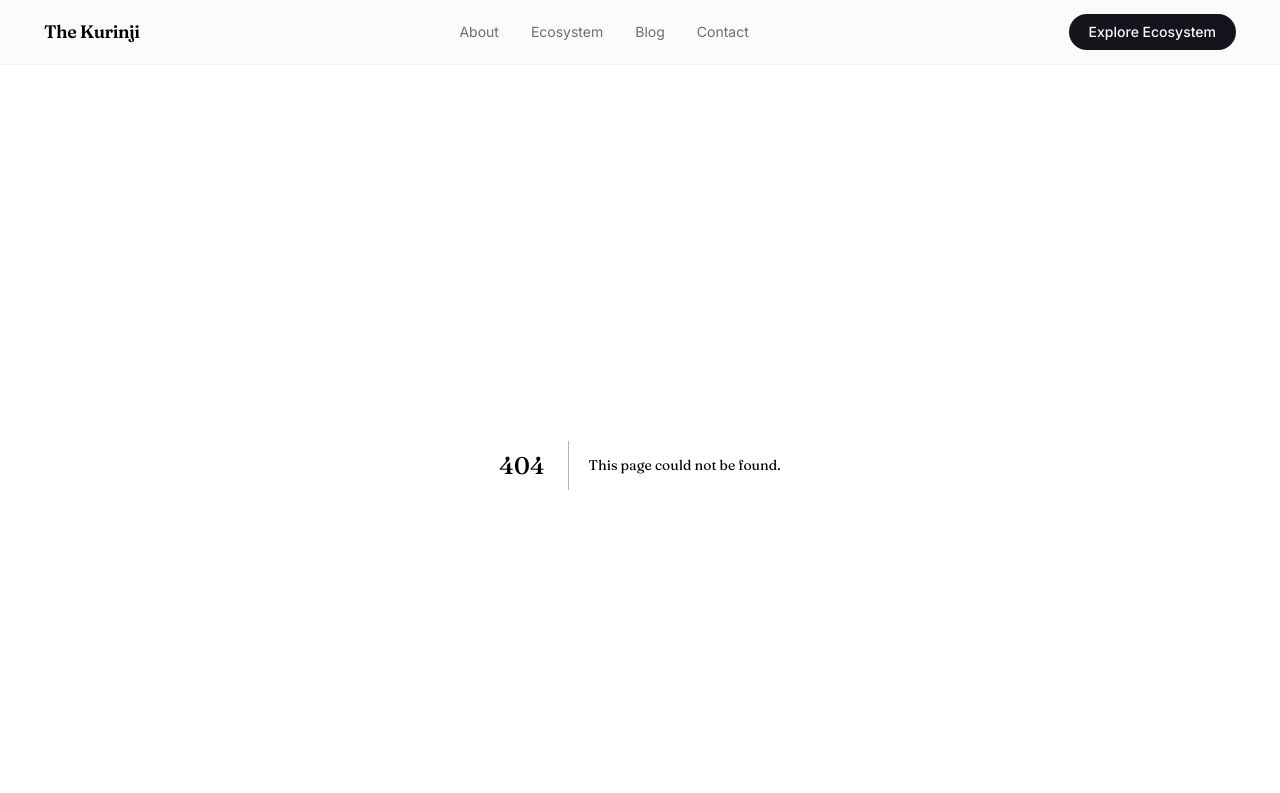
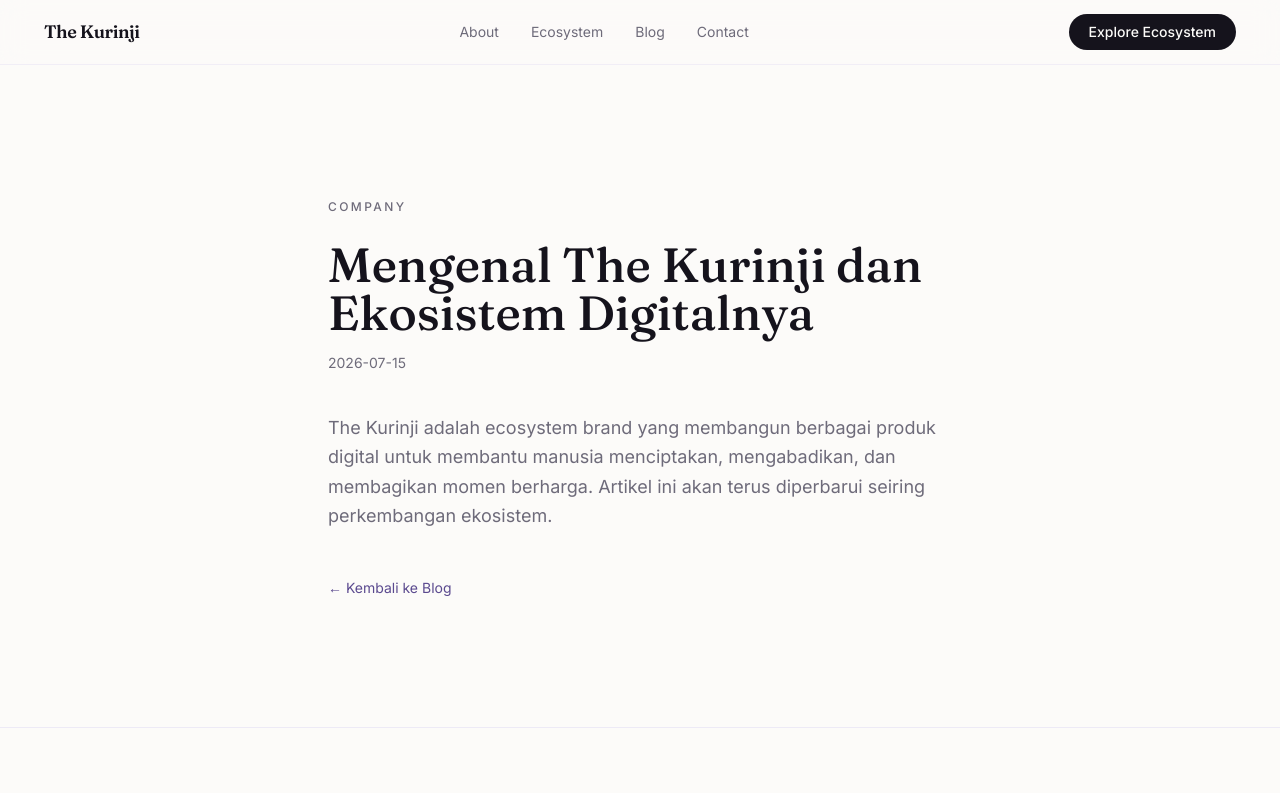
Before and after one commit to thekurinji-ui/kurinji-web, a Next.js app: page /blog/mengenal-the-kurinji in a window 1280 px wide. Before the commit this address had no page. Shown: the top 793 px of the page. Built offline with nearby package versions, Linux system fonts and the light colour scheme.

Commit message:
Create page.tsx

```diff
--- /dev/null
+++ b/src/app/blog/[slug]/page.tsx
@@ -0,0 +1,54 @@
+import type { Metadata } from "next";
+import Link from "next/link";
+import { notFound } from "next/navigation";
+import { getPostBySlug, posts } from "@/config/posts";
+import { buildMetadata } from "@/lib/metadata";
+
+interface PostPageProps {
+  params: { slug: string };
+}
+
+/** Pre-render a page for every post in posts.ts — add a post there, get a page here for free. */
+export function generateStaticParams() {
+  return posts.map((post) => ({ slug: post.slug }));
+}
+
+export function generateMetadata({ params }: PostPageProps): Metadata {
+  const post = getPostBySlug(params.slug);
+  if (!post) return buildMetadata({ title: "Post Not Found", path: "/blog" });
+
+  return buildMetadata({
+    title: post.title,
+    description: post.excerpt,
+    path: `/blog/${post.slug}`,
+  });
+}
+
+export default function BlogPostPage({ params }: PostPageProps) {
+  const post = getPostBySlug(params.slug);
+  if (!post) notFound();
+
+  return (
+    <main>
+      <article className="container max-w-2xl py-24 md:py-32">
+        <span className="text-xs font-medium uppercase tracking-[0.2em] text-muted">
+          {post.category}
+        </span>
+
+        <h1 className="mt-6 font-heading text-4xl font-medium leading-tight md:text-5xl">
+          {post.title}
+        </h1>
+
+        <p className="mt-4 text-sm text-muted">{post.date}</p>
+
+        <div className="mt-10 space-y-5 text-lg leading-relaxed text-muted">
+          <p>{post.body ?? post.excerpt}</p>
+        </div>
+
+        <Link href="/blog" className="mt-12 inline-flex text-sm text-bloom hover:underline">
+          ← Kembali ke Blog
+        </Link>
+      </article>
+    </main>
+  );
+}
```
